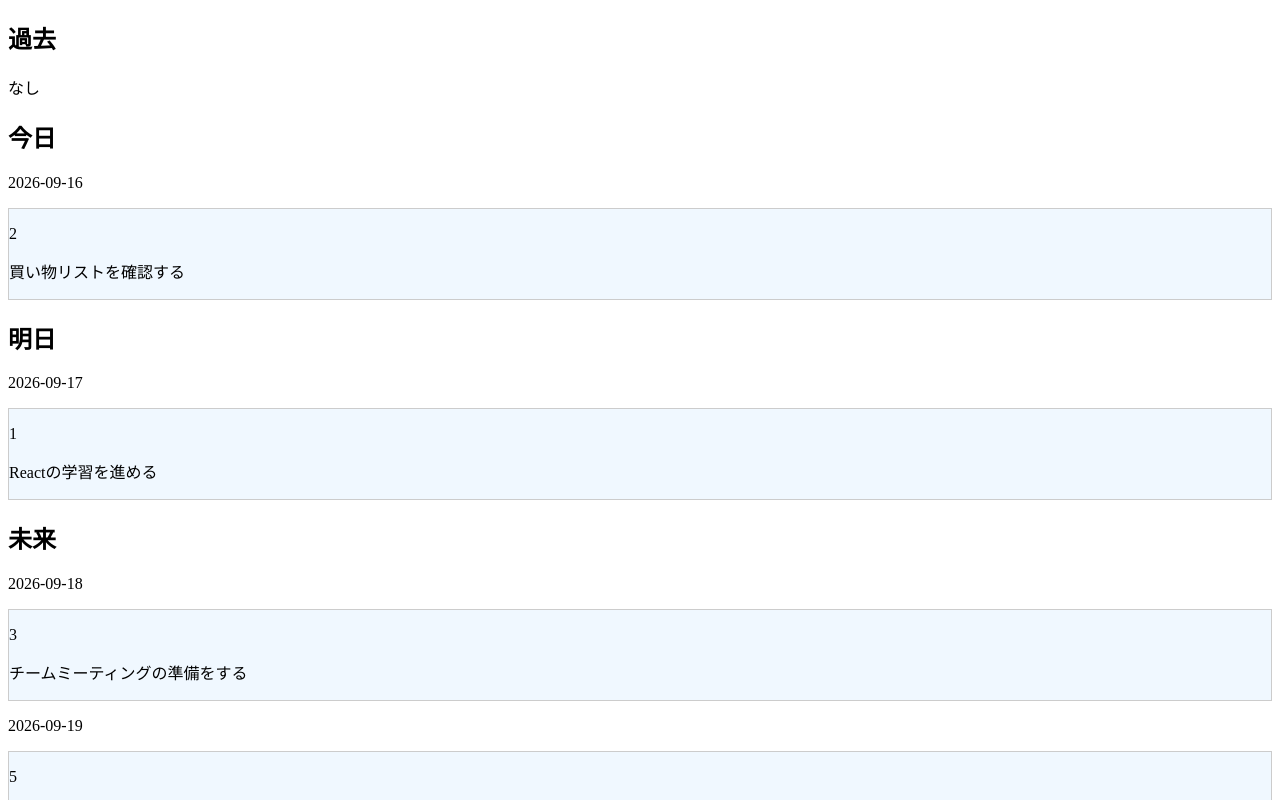
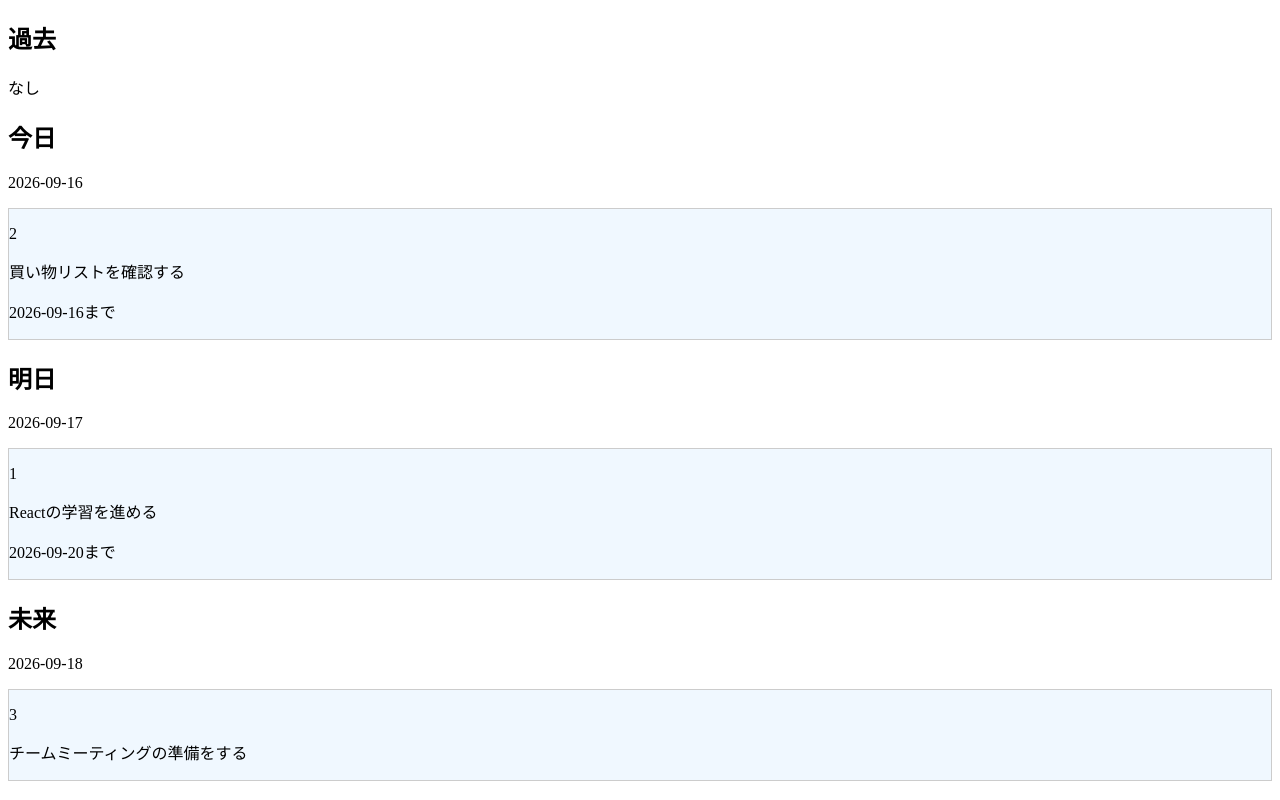
Before and after one commit to konryu-kin/sokuseki, a React (Vite) app: page / in a window 1280 px wide. Shown: the top 800 px of the page. Built offline with nearby package versions, Linux system fonts and the light colour scheme.

Commit message:
feat: 表示にdueDateを追加

```diff
--- a/src/components/taskItem.tsx
+++ b/src/components/taskItem.tsx
@@ -6,11 +6,12 @@ type Props = {
 };
 
 export default function TaskItem({ task }: Props) {
-  const { description } = task.content;
+  const { description,dueDate } = task.content;
   return (
     <div className={styles.itemBoard}>
       <p>{task.id}</p>
       {description && <p>{description}</p>}
+      {dueDate && <p>{dueDate}まで</p>}
     </div>
   );
 }
```
